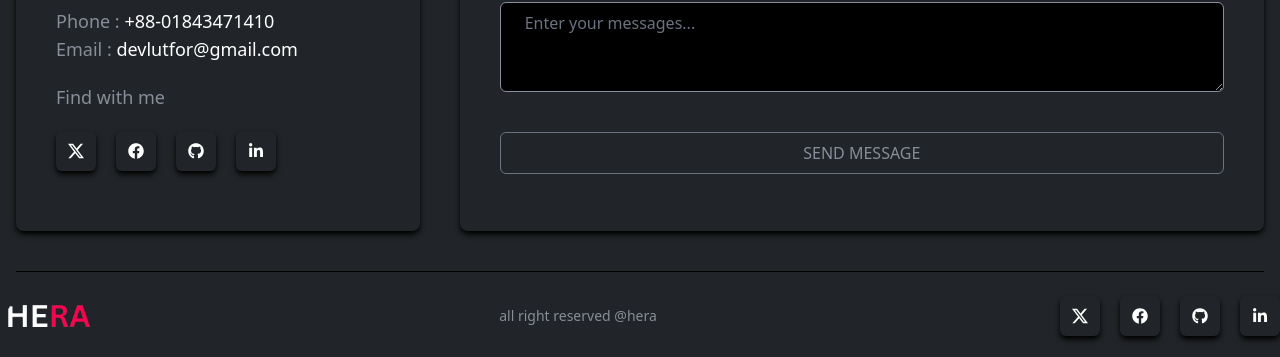
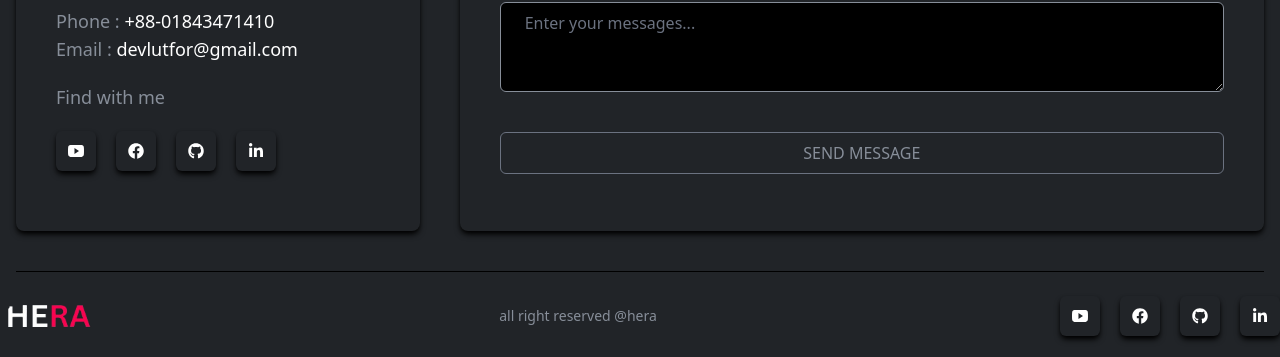
Before and after one commit to swehera/hera-portfolio01, a React (Vite) app: page / in a window 1280 px wide. Shown: the part 4175-4532 px from the top of the page. Built offline with nearby package versions, Linux system fonts and the light colour scheme.

Commit message:
add-youtube-channel

```diff
--- a/src/components/ui/ContactMe.jsx
+++ b/src/components/ui/ContactMe.jsx
@@ -44,7 +44,7 @@ const ContactMe = () => {
     } else {
       setLoading(true);
       axios
-        .post("https://getform.io/f/lejElldj", {
+        .post("https://getform.io/f/navkgkvb", {
           Name: userName,
           Phone: phone,
           Email: email,
--- a/src/components/ui/SocialIcon.jsx
+++ b/src/components/ui/SocialIcon.jsx
@@ -1,12 +1,17 @@
 import React from "react";
 import { BsTwitterX } from "react-icons/bs";
 import { FaFacebook, FaGithub, FaLinkedinIn } from "react-icons/fa";
+import { IoLogoYoutube } from "react-icons/io";
 
 const SocialIcon = () => {
   return (
     <div className="flex items-center gap-5">
-      <a href="" target="blank" className="portfolioIconStyle">
-        <BsTwitterX />
+      <a
+        href="https://www.youtube.com/@heratech2721"
+        target="blank"
+        className="portfolioIconStyle"
+      >
+        <IoLogoYoutube />
       </a>
 
       <a
```
